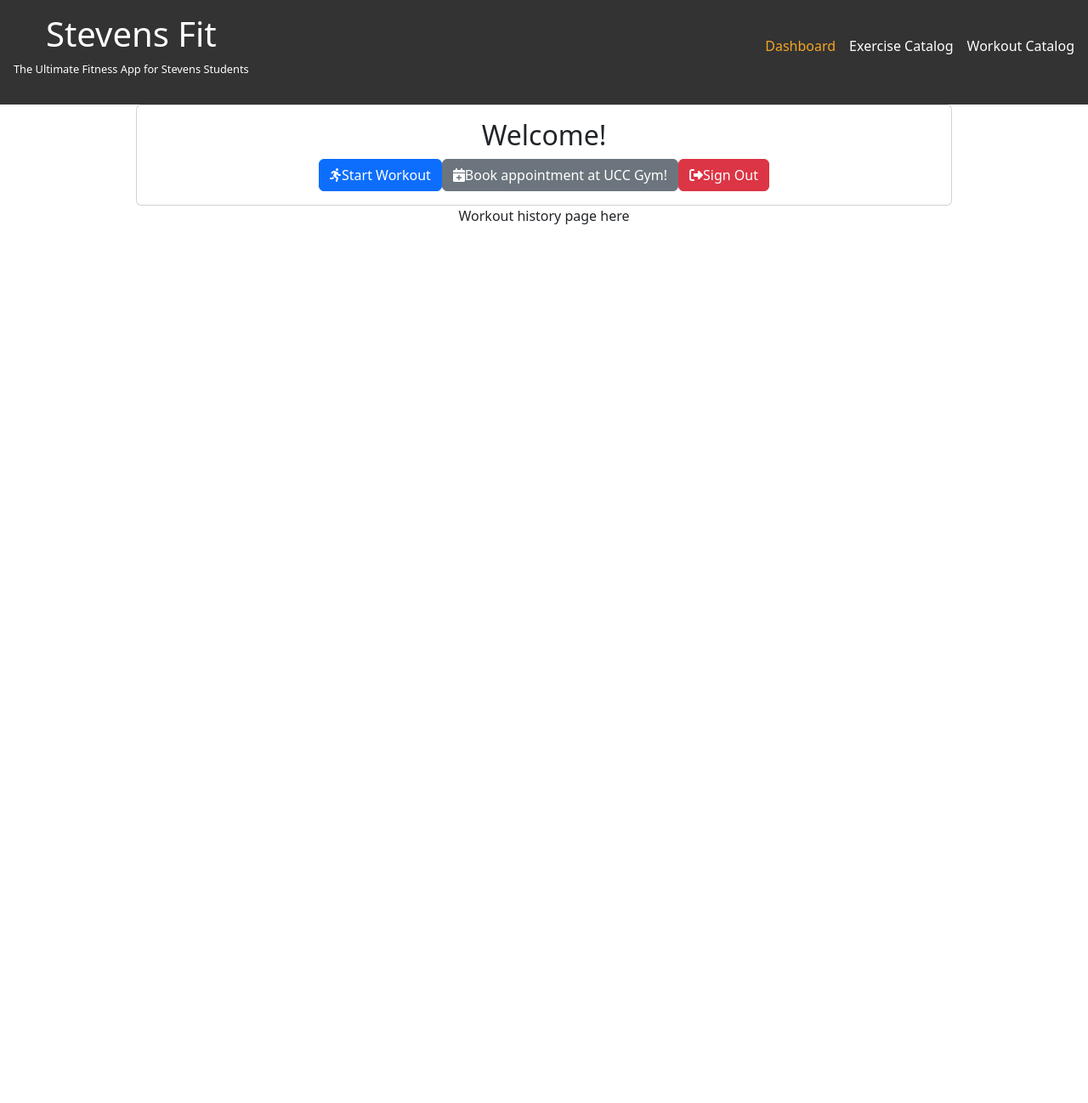
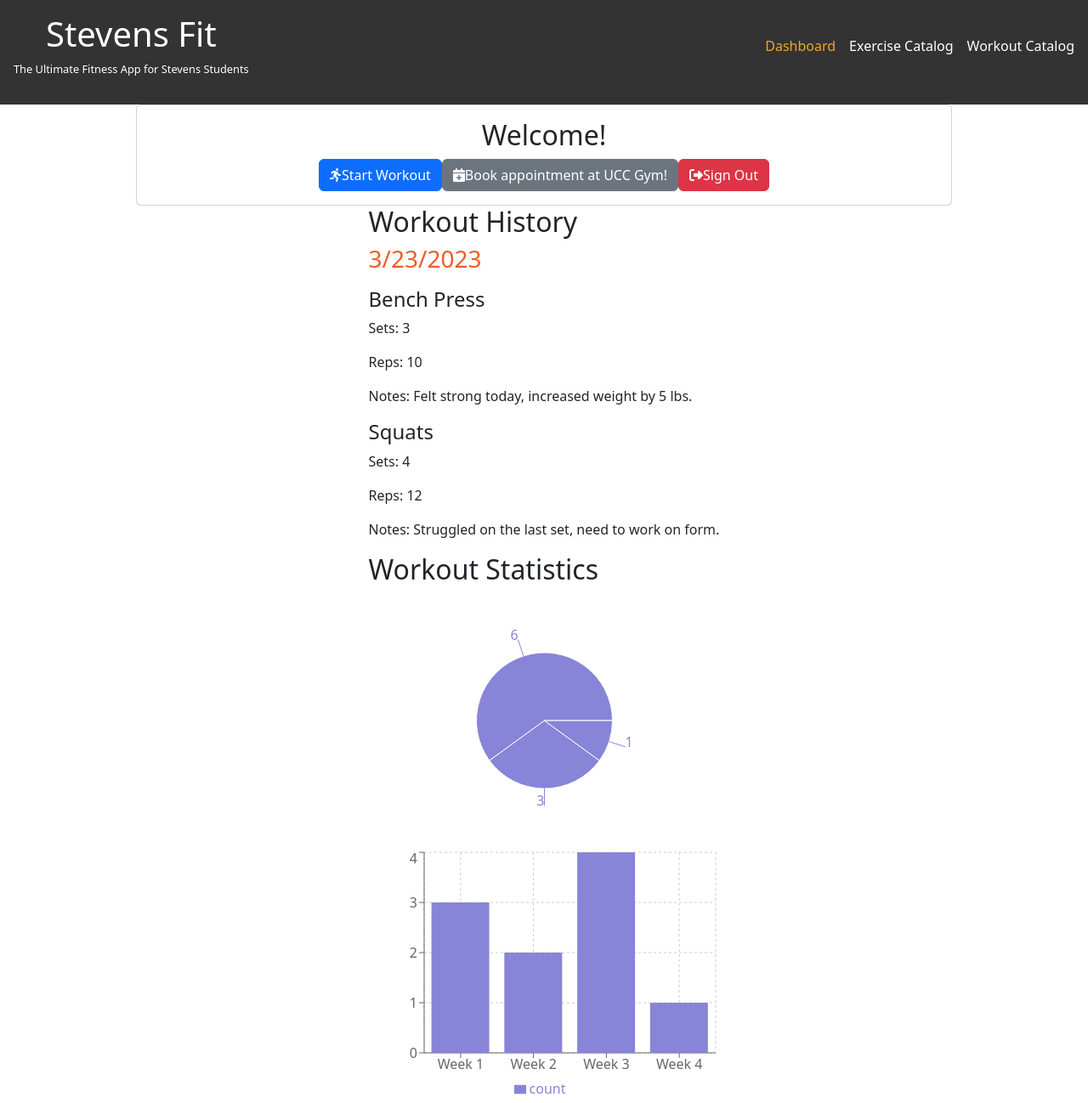
Before and after one commit to ayadav313/stevens-fit-frontend, a React (Create React App) app in the folder client/: page /dashboard in a window 1280 px wide. Shown: the whole page at 85% size. Before the commit the page ends 923 px from the top, so only its background shows below. Built offline with nearby package versions, Linux system fonts and the light colour scheme.

Commit message:
feat(client): add WorkoutHistory component to Dashboard feat(client): add recharts dependency to package.json feat(client): add search functionality to ExerciseCatalog component feat(client): add graphs to WorkoutHistory component

```diff
--- a/client/package.json
+++ b/client/package.json
@@ -19,6 +19,7 @@
     "react-dom": "^18.2.0",
     "react-router-dom": "^6.11.1",
     "react-scripts": "5.0.1",
+    "recharts": "^2.6.0",
     "web-vitals": "^2.1.4"
   },
   "scripts": {
--- a/client/src/components/dashboard/Dashboard.js
+++ b/client/src/components/dashboard/Dashboard.js
@@ -15,6 +15,7 @@ import WorkoutTracker from '../workoutTracker/WorkoutTracker';
 // import WorkoutCatalog from './WorkoutCatalog';
 // import SocialPlatform from './SocialPlatform';
 // import Calendar from './Calendar';
+import WorkoutHistory from '../workoutHistory/WorkoutHistory';
 
 const Dashboard = () => {
   const navigate = useNavigate();
@@ -60,12 +61,11 @@ const Dashboard = () => {
               Sign Out
             </button>
           </div>
-          {/* TODO Workout history component placed here */}
           {/* TODO: <SocialPlatform /> /}
           {/* TODO: <Calendar /> */}
         </div>
       </div>
-      <p>Workout history page here</p>
+      <WorkoutHistory />
     </div>
   );
 };
--- a/client/src/components/exerciseCatalog/ExerciseCatalog.js
+++ b/client/src/components/exerciseCatalog/ExerciseCatalog.js
@@ -11,6 +11,7 @@ const Exercise = ({ exercise }) => {
   const toggleDetails = () => {
     setShowDetails(!showDetails);
   };
+
 
   return (
     <div className="exercise-item card" onClick={toggleDetails}>
@@ -32,6 +33,8 @@ const ExerciseCatalog = () => {
   const [error, setError] = useState(null);
   const [searchTerm, setSearchTerm] = useState('');
 
+
+
   const fetchExercises = async () => {
     try {
       const response = await fetch('http://localhost:3000/exercises');
@@ -52,22 +55,25 @@ const ExerciseCatalog = () => {
     fetchExercises();
   }, []);
 
+
   const handleSearchChange = (e) => {
     setSearchTerm(e.target.value);
   };
 
   const filteredExercises = exercises.filter((exercise) =>
-    exercise.name.toLowerCase().includes(searchTerm.toLowerCase())
+    exercise.name.toLowerCase().includes(searchTerm.toLowerCase()) ||
+    exercise.bodyPart.toLowerCase().includes(searchTerm.toLowerCase()) ||
+    exercise.target.toLowerCase().includes(searchTerm.toLowerCase()) ||
+    exercise.equipment.toLowerCase().includes(searchTerm.toLowerCase())
   );
-
   return (
     <div className="exercise-catalog container-fluid">
       <h3 className="text-center mb-3">Exercise Catalog</h3>
       <div className="row justify-content-center mb-3">
         <div className="col-12 col-md-6 col-lg-4">
-          <input
+        <input
             type="text"
-            placeholder="Search by exercise name"
+            placeholder="Search by name, body part, target, or equipment"
             value={searchTerm}
             onChange={handleSearchChange}
             className="form-control"
--- a/client/src/components/workoutHistory/WorkoutHistory.js
+++ b/client/src/components/workoutHistory/WorkoutHistory.js
@@ -1,4 +1,103 @@
-// TODO: create a component that allows u to see ur past workouts
-// TODO: calls GET
-// TODO: displays workout history
-// TODO: displays graphs based off stats GET call
+import React from 'react';
+import {
+  PieChart,
+  Pie,
+  BarChart,
+  Bar,
+  XAxis,
+  YAxis,
+  CartesianGrid,
+  Tooltip,
+  Legend,
+  ResponsiveContainer,
+} from 'recharts';
+
+const workoutLogsDummy = [
+  {
+    _id: '90g0d5e96h1234567890abcd',
+    userId: '60f8a4872d1234567890abcd',
+    workoutId: '80f9c3d94g1234567890abcd',
+    date: '2023-03-23T00:00:00.000Z',
+    exerciseLogs: [
+      {
+        exerciseId: '70e9b2c83f1234567890abcd',
+        name: 'Bench Press',
+        sets: 3,
+        reps: 10,
+        notes: 'Felt strong today, increased weight by 5 lbs.',
+      },
+      {
+        exerciseId: '70e9b2c83f1234567890abce',
+        name: 'Squats',
+        sets: 4,
+        reps: 12,
+        notes: 'Struggled on the last set, need to work on form.',
+      },
+    ],
+  },
+];
+
+const workoutStatsDummy = {
+  workoutTypes: [
+    { name: 'Strength', value: 6 },
+    { name: 'Cardio', value: 3 },
+    { name: 'Flexibility', value: 1 },
+  ],
+  workoutFrequency: [
+    { name: 'Week 1', count: 3 },
+    { name: 'Week 2', count: 2 },
+    { name: 'Week 3', count: 4 },
+    { name: 'Week 4', count: 1 },
+  ],
+};
+
+const WorkoutHistory = () => {
+  return (
+    <div className="workout-history">
+      <h2>Workout History</h2>
+      {workoutLogsDummy.map((log) => (
+        <div key={log._id} className="workout-log">
+          <h3>{new Date(log.date).toLocaleDateString()}</h3>
+          {log.exerciseLogs.map((exercise, idx) => (
+            <div key={idx} className="exercise-log">
+              <h4>{exercise.name}</h4>
+              <p>Sets: {exercise.sets}</p>
+              <p>Reps: {exercise.reps}</p>
+              {exercise.notes && <p>Notes: {exercise.notes}</p>}
+            </div>
+          ))}
+        </div>
+      ))}
+
+      <h2>Workout Statistics</h2>
+      <div className="graphs">
+        <ResponsiveContainer width="100%" height={300}>
+          <PieChart>
+            <Pie
+              dataKey="value"
+              isAnimationActive={false}
+              data={workoutStatsDummy.workoutTypes}
+              outerRadius={80}
+              fill="#8884d8"
+              label
+            />
+            <Tooltip />
+          </PieChart>
+        </ResponsiveContainer>
+
+        <ResponsiveContainer width="100%" height={300}>
+          <BarChart data={workoutStatsDummy.workoutFrequency}>
+            <CartesianGrid strokeDasharray="3 3" />
+            <XAxis dataKey="name" />
+            <YAxis />
+            <Tooltip />
+            <Legend />
+            <Bar dataKey="count" fill="#8884d8" />
+          </BarChart>
+        </ResponsiveContainer>
+      </div>
+    </div>
+  );
+};
+
+export default WorkoutHistory
```
Also changed, not shown: 1 other file (tests, documents, lock files or other folders).
